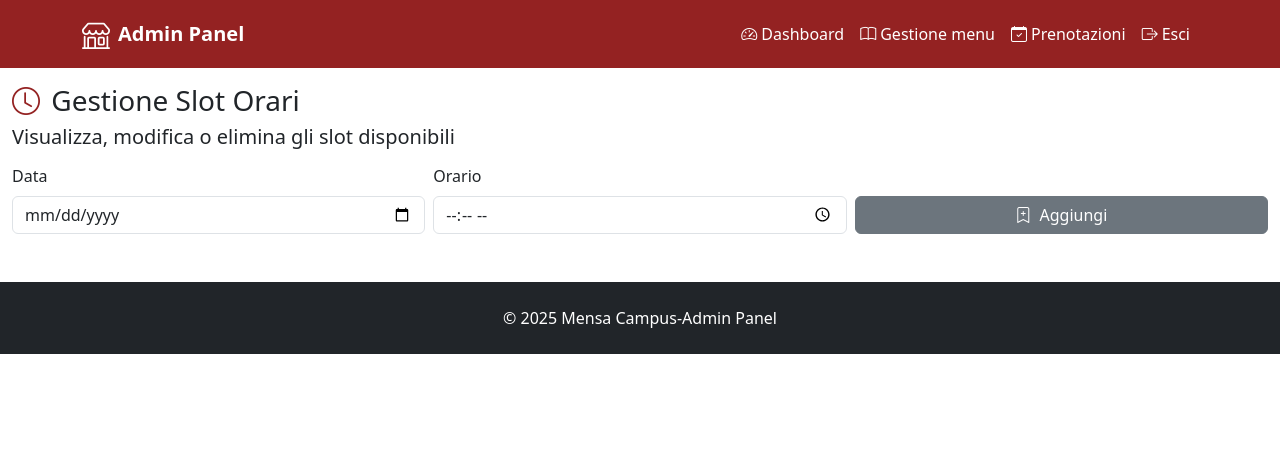
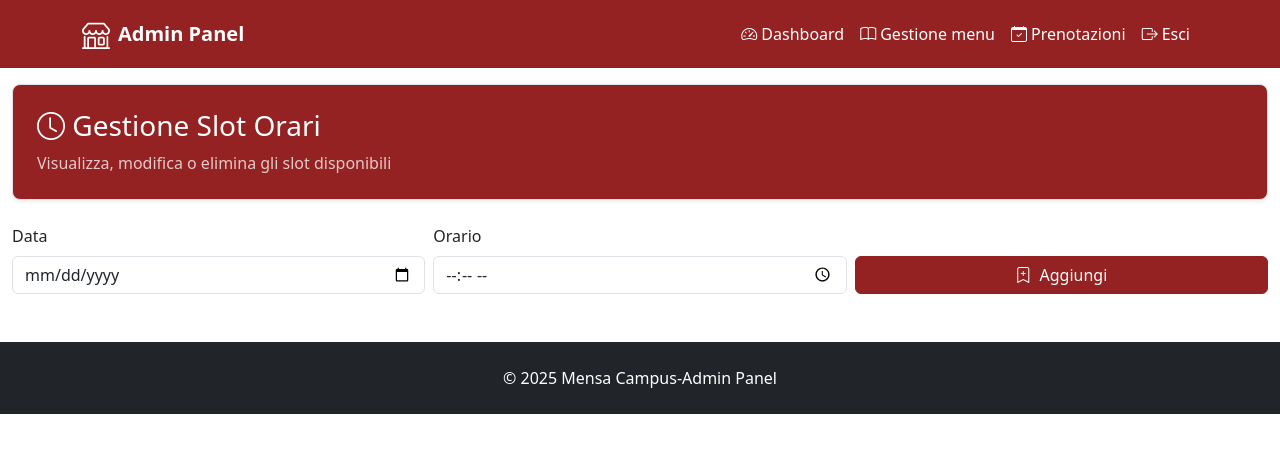
Before and after one commit to GreppiFilippo/Progetto-Web, a PHP site: page /admin-time-slots.php in a window 1280 px wide. Shown: the top 453 px of the page. Run offline with PHP 8.4, Linux system fonts and the light colour scheme; the visitor is signed in with stand-in values (Sample User, id 1); data that the repository does not hold is empty.

Commit message:
refactor admin styles and improve button consistency across templates

```diff
--- a/www/css/admin-style.css
+++ b/www/css/admin-style.css
@@ -29,16 +29,16 @@ main form input[type="date"] {
     cursor: pointer;
 }
 
-ul li div.card > div.card-body span.badge i.bi {
+ul li div.card>div.card-body span.badge i.bi {
     color: white;
 }
 
 /* Page Footer */
-body > footer a {
+body>footer a {
     color: #FFFFFFB3;
 }
 
-body > footer a:hover {
+body>footer a:hover {
     border-bottom: solid #FFFFFFB3 1.5px;
     transition: all 0.1s ease-in-out;
 }
@@ -57,19 +57,26 @@ main i.bi.admin-icon {
 }
 
 /* Admin Buttons */
+a.admin-btn,
 button.admin-btn[type="button"] {
     background-color: #942222;
     border-color: #942222;
     color: white;
 }
 
+a.admin-btn i,
 button.admin-btn[type="button"] i {
     color: white;
 }
 
+a.admin-btn:hover,
 button.admin-btn[type="button"]:hover {
     background-color: #7A1A1A;
     border-color: #7A1A1A;
+}
+
+a.admin-btn:hover {
+    color: white;
 }
 
 button.admin-btn[type="submit"] {
@@ -92,12 +99,14 @@ button.admin-btn[type="submit"]:hover i {
     color: white;
 }
 
-div.card > div.ratio,
+
+
+div.card>div.ratio,
 .card-img-top {
     overflow: hidden;
 }
 
-div.card > div.ratio img,
+div.card>div.ratio img,
 .card-img-top {
     display: block;
     width: 100%;
@@ -108,7 +117,8 @@ div.card > div.ratio img,
 
 /* adattamento per schermi piccoli */
 @media (max-width: 576px) {
-    div.card > div.ratio img,
+
+    div.card>div.ratio img,
     .card-img-top {
         height: 160px;
     }
@@ -134,7 +144,8 @@ div.card > div.ratio img,
 
 .admin-page .form-text,
 .admin-page .text-muted {
-  color: #444444 !important; /* contrasto AAA su #ffffff */
+    color: #444444 !important;
+    /* contrasto AAA su #ffffff */
 }
 
 /* ===== WCAG AAA Focus Styles ===== */
@@ -239,11 +250,12 @@ input[type="radio"]:focus-visible,
     padding: 1rem;
     border-radius: 0.5rem;
 }
-.dashboard i{
+
+.dashboard i {
     color: white;
 }
 
-.bgicon{
+.bgicon {
     width: 3rem;
     height: 4rem;
     border: 0px;
--- a/www/template/content-admin-edit-reservation.php
+++ b/www/template/content-admin-edit-reservation.php
@@ -128,7 +128,7 @@
                 <section class="card border-0 shadow-sm">
                     <div class="card-body">
                         <div class="d-grid">
-                            <a href="admin-bookings.php" class="btn btn-outline-secondary">
+                            <a href="admin-bookings.php" class="btn admin-btn">
                                 <i class="bi bi-arrow-left me-2" aria-hidden="true"></i>Torna alle Prenotazioni
                             </a>
                         </div>
--- a/www/template/content-admin-slots.php
+++ b/www/template/content-admin-slots.php
@@ -1,16 +1,14 @@
 <main class="container-fluid my-3">
-    <!-- INTRO -->
-    <section class="mb-2">
-        <div class="row align-items-center">
-            <div class="col-12 col-md mb-1">
-                <h1 class="h3 mb-1">
-                    <i class="bi admin-icon bi-clock me-1" aria-hidden="true"></i>
-                    Gestione Slot Orari
-                </h1>
-                <p class="lead mb-0">Visualizza, modifica o elimina gli slot disponibili</p>
-            </div>
-        </div>
-    </section>
+    <!-- Intestazione Dashboard -->
+    <header class="dashboard border rounded-3 p-4 mb-4 shadow-sm">
+        <h1 class="h3 mb-2 text-white">
+            <i class="bi admin-icon bi-clock text-white" aria-hidden="true"></i>
+            Gestione Slot Orari
+        </h1>
+        <p class="mb-0 opacity-75 text-white">Visualizza, modifica o elimina gli slot disponibili</p>
+    </header>
+
+
 
     <!-- FILTERS -->
     <form class="row g-2 mb-3">
@@ -23,7 +21,7 @@
             <input type="time" class="form-control" id="slot_time" step="900" id="slot_time" required>
         </div>
         <div class="col-12 col-md-4 d-flex align-items-end">
-            <button type="button" class="btn btn-secondary w-100" id="add_slot">
+            <button type="button" class="btn admin-btn w-100" id="add_slot">
                 <i class="bi bi-bookmark-plus me-1"></i> Aggiungi
             </button>
         </div>
@@ -38,11 +36,11 @@
 
     <!-- SCRIPTS -->
     <?php
-    if(isset($templateParams["js"])):
-        foreach($templateParams["js"] as $script):
-    ?>
-        <script src="<?php echo $script; ?>" type="module"></script>
-    <?php
+    if (isset($templateParams["js"])):
+        foreach ($templateParams["js"] as $script):
+            ?>
+            <script src="<?php echo $script; ?>" type="module"></script>
+            <?php
         endforeach;
     endif;
     ?>
```
Lines whose indentation alone changed are shown as unchanged.
